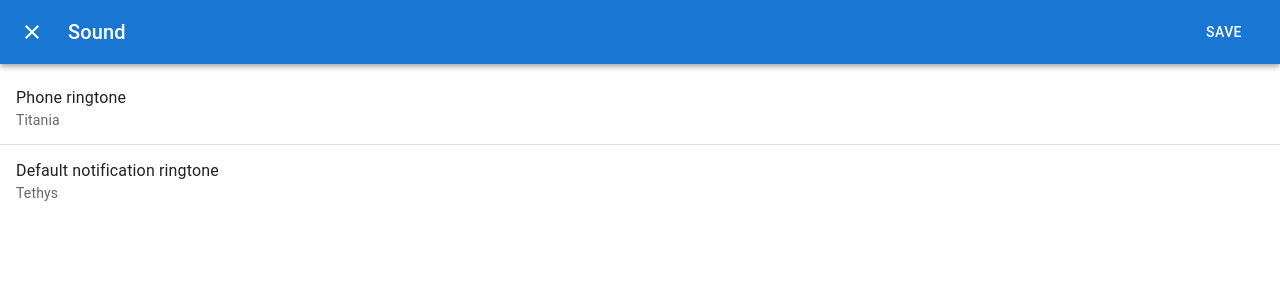
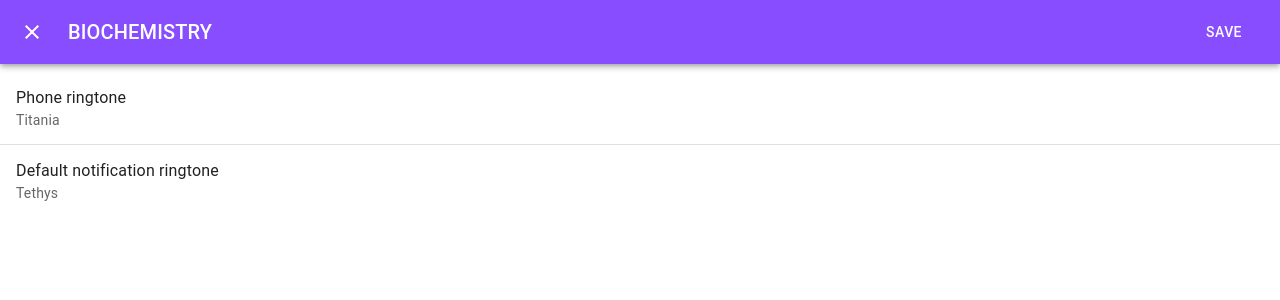
Before and after one commit to rakeshhkumarofficial/labDesk, a React (Create React App) app in the folder lab-app/: page / in a window 1280 px wide. Both pictures are taken after a click on the button "BIOCHEMISTRY". Shown: the top 300 px of the page. Built offline with nearby package versions, Linux system fonts and the light colour scheme.

Commit message:
Update Theme color

```diff
--- a/lab-app/src/App.tsx
+++ b/lab-app/src/App.tsx
@@ -1,8 +1,18 @@
+import { createTheme, ThemeProvider } from '@mui/material/styles';
 import './App.css';
 import PatientScreen from './Components/PatientScreen';
 
+const theme = createTheme({
+  palette:{
+    primary:{
+      main:"#884dff"
+    }
+  }
+});
 function App() {
   return (
+    <>
+    <ThemeProvider theme={theme}>
       <div className="App">
       <div className='Enter-Area'>
       <PatientScreen />
@@ -12,6 +22,9 @@ function App() {
       </div >
 
       </div>
+
+    </ThemeProvider>
+    </>
   );
 }
 
--- a/lab-app/src/Components/PatientForm.tsx
+++ b/lab-app/src/Components/PatientForm.tsx
@@ -24,7 +24,7 @@ const Transition = React.forwardRef(function Transition(
   return <Slide direction="up" ref={ref} {...props} />;
 });
 
-function PatientForm(){
+function PatientForm() {
   const [Materials, setMaterials] = React.useState('');
   const handleChange = (event: SelectChangeEvent) => {
     setMaterials(event.target.value);
@@ -54,7 +54,7 @@ function PatientForm(){
 
 
 
-    return(
+  return (
     <>
       <div className='flex'>
         <div>
@@ -143,7 +143,7 @@ function PatientForm(){
             size="small"
           />
         </div>
-           <div style={{"width":"50%"}}>
+        <div style={{ "width": "50%" }}>
           <TextField
             label="Mobile"
             id="outlined-size-small"
@@ -151,7 +151,7 @@ function PatientForm(){
             size="small"
           />
         </div>
-           <div  style={{"width":"40%"}}></div>
+        <div style={{ "width": "40%" }}></div>
 
 
       </div>
@@ -283,7 +283,7 @@ function PatientForm(){
               <CloseIcon />
             </IconButton>
             <Typography sx={{ ml: 2, flex: 1 }} variant="h6" component="div">
-              Sound
+            BIOCHEMISTRY
             </Typography>
             <Button autoFocus color="inherit" onClick={handleBIOClose}>
               save
```
Lines whose indentation alone changed are shown as unchanged.
